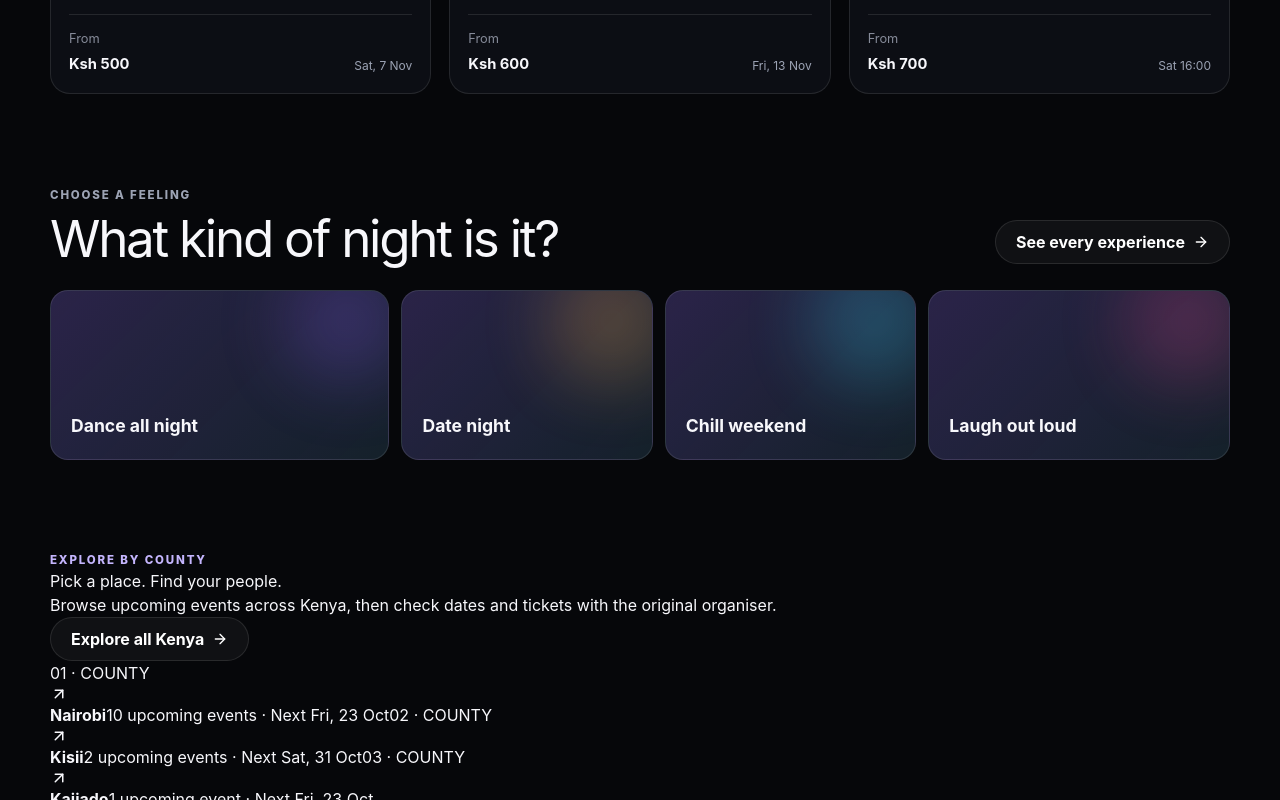
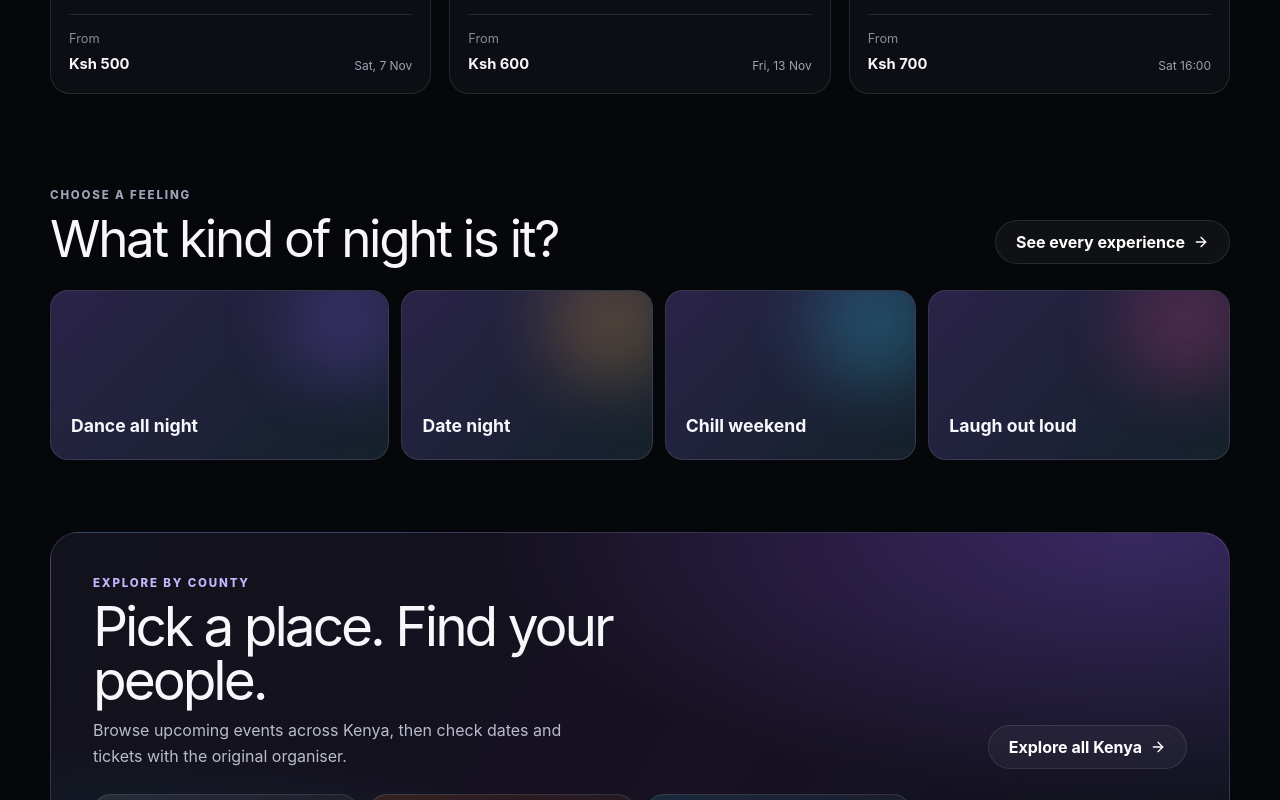
Before and after one commit to Tonnybraxton/lets-go-event, a Next.js app in the folder apps/web/: page / in a window 1280 px wide. Shown: the part 2000-2800 px from the top of the page. Built offline with nearby package versions, Linux system fonts and the light colour scheme.

Commit message:
Style county discovery and current event sections

```diff
--- a/apps/web/src/app/globals.css
+++ b/apps/web/src/app/globals.css
@@ -34,8 +34,11 @@ img { display: block; }
 .shell { width: min(1180px, calc(100% - 40px)); margin-inline: auto; }
 .eyebrow { color: #c4b5fd; font-size: .72rem; font-weight: 800; letter-spacing: .16em; text-transform: uppercase; }
 .muted { color: var(--muted); }
-.brand-mark { display: inline-flex; align-items: center; gap: 9px; font-weight: 900; letter-spacing: -.04em; }
-.brand-dot { width: 28px; height: 28px; border-radius: 50%; display: grid; place-items: center; background: linear-gradient(135deg, var(--violet), #6d35ea); box-shadow: 0 0 24px rgba(139,92,246,.5); }
+.brand-mark { display: inline-flex; align-items: center; gap: 10px; flex-shrink: 0; font-weight: 850; letter-spacing: -.045em; }
+.brand-symbol { width: 38px; height: 38px; flex: 0 0 auto; filter: drop-shadow(0 5px 12px rgba(124,58,237,.3)); }
+.brand-wordmark { color: #fbfaff; font-size: 1rem; font-weight: 900; letter-spacing: -.045em; }
+.brand-wordmark span { color: #c4b5fd; }
+.brand-footer-label { display: none; }
 
 .site-header { position: sticky; top: 0; z-index: 40; padding: 14px 0; backdrop-filter: blur(18px); background: rgba(6,7,10,.72); border-bottom: 1px solid var(--line); }
 .nav-row { display: flex; align-items: center; gap: 28px; }
@@ -103,10 +106,26 @@ img { display: block; }
 .mood:nth-child(2)::before { background: var(--amber); }.mood:nth-child(3)::before { background: var(--cyan); }.mood:nth-child(4)::before { background: #ec4899; }
 .mood strong { position: relative; font-size: 1.1rem; }
 
+.county-discovery-section { padding-top: 72px; }
+.county-discovery { position: relative; isolation: isolate; overflow: hidden; padding: clamp(24px, 4vw, 42px); border: 1px solid rgba(196,181,253,.2); border-radius: 28px; background: radial-gradient(ellipse at 4% 100%, rgba(56,217,255,.15), transparent 38%), radial-gradient(ellipse at 92% 0%, rgba(139,92,246,.3), transparent 42%), linear-gradient(120deg, #11121b, #171122 55%, #10141e); }
+.county-discovery::before { content: ""; position: absolute; z-index: -1; width: 260px; height: 260px; right: 23%; bottom: -230px; border-radius: 50%; background: rgba(249,115,22,.28); filter: blur(70px); }
+.county-discovery-heading { display: flex; align-items: end; justify-content: space-between; gap: 24px; margin-bottom: 25px; }
+.county-discovery-heading h2 { max-width: 650px; margin: 8px 0 10px; font-size: clamp(2rem, 4.3vw, 3.6rem); line-height: .98; letter-spacing: -.055em; }
+.county-discovery-heading p:not(.eyebrow) { max-width: 520px; margin: 0; color: #b9bdca; line-height: 1.6; }
+.county-discovery-grid { display: grid; grid-template-columns: repeat(4, minmax(0, 1fr)); gap: 11px; }
+.county-feature-card { min-height: 148px; display: flex; flex-direction: column; justify-content: space-between; gap: 17px; padding: 17px; border: 1px solid rgba(255,255,255,.12); border-radius: 18px; background: linear-gradient(135deg, rgba(255,255,255,.085), rgba(255,255,255,.025)); transition: transform .2s, border-color .2s, background .2s; }
+.county-feature-card:nth-child(2) { background: linear-gradient(135deg, rgba(249,115,22,.14), rgba(255,255,255,.025)); }
+.county-feature-card:nth-child(3) { background: linear-gradient(135deg, rgba(56,217,255,.12), rgba(255,255,255,.025)); }
+.county-feature-card:nth-child(4) { background: linear-gradient(135deg, rgba(236,72,153,.13), rgba(255,255,255,.025)); }
+.county-feature-card:hover { transform: translateY(-3px); border-color: rgba(196,181,253,.5); }
+.county-feature-top { display: flex; align-items: center; justify-content: space-between; color: #c4b5fd; font-size: .62rem; font-weight: 850; letter-spacing: .14em; }
+.county-feature-card > strong { font-size: clamp(1.35rem, 2vw, 1.8rem); letter-spacing: -.04em; }
+.county-feature-meta { color: #b0b5c3; font-size: .78rem; }
+
 .page-hero { padding: 84px 0 36px; }
 .page-hero h1 { font-size: clamp(2.7rem, 7vw, 5.6rem); line-height: .95; letter-spacing: -.055em; margin: 12px 0 16px; }
 .filter-bar { display: flex; gap: 8px; padding: 12px; border: 1px solid var(--line); border-radius: 18px; background: var(--elevated); margin-bottom: 28px; overflow-x: auto; }
-.filter-chip { white-space: nowrap; border: 1px solid var(--line); background: rgba(255,255,255,.04); border-radius: 999px; padding: 9px 14px; color: #c4c6ce; font-size: .8rem; }
+.filter-chip { display: inline-flex; align-items: center; gap: 6px; white-space: nowrap; border: 1px solid var(--line); background: rgba(255,255,255,.04); border-radius: 999px; padding: 9px 14px; color: #c4c6ce; font-size: .8rem; cursor: pointer; }
 .filter-chip.active { background: white; color: #090a0d; }
 
 .hot-counties { margin: 0 0 28px; padding: 22px; border: 1px solid rgba(249,115,22,.24); border-radius: 22px; background: linear-gradient(135deg, rgba(249,115,22,.09), rgba(139,92,246,.08)), var(--elevated); }
@@ -158,6 +177,7 @@ img { display: block; }
 .detail-grid { display: grid; grid-template-columns: minmax(0, 1.7fr) minmax(320px, .75fr); gap: 68px; padding: 58px 0 100px; align-items: start; }
 .prose h2 { font-size: 2rem; letter-spacing: -.035em; margin: 0 0 16px; }.prose p { color: #afb2bd; line-height: 1.8; }
 .info-list { display: grid; grid-template-columns: 1fr 1fr; gap: 12px; margin: 30px 0; }
+.event-actions { display: flex; align-items: center; gap: 10px; flex-wrap: wrap; margin: 22px 0 34px; }
 .info-item { padding: 17px; border: 1px solid var(--line); border-radius: 15px; background: var(--elevated); }
 .info-item small { display: block; color: #838898; margin-bottom: 7px; }
 .ticket-panel { position: sticky; top: 95px; padding: 22px; border-radius: 21px; border: 1px solid rgba(255,255,255,.14); background: rgba(18,21,29,.92); box-shadow: 0 28px 80px rgba(0,0,0,.42); }
@@ -174,6 +194,7 @@ img { display: block; }
 
 .footer { border-top: 1px solid var(--line); margin-top: 110px; padding: 50px 0 100px; color: #858996; }
 .footer-row { display: flex; justify-content: space-between; gap: 30px; }.footer p { max-width: 440px; line-height: 1.6; }
+.brand-mark-footer { position: relative; gap: 12px; padding-bottom: 4px; }.brand-mark-footer .brand-symbol { width: 44px; height: 44px; }.brand-mark-footer .brand-wordmark { font-size: 1.25rem; }.brand-mark-footer .brand-footer-label { display: inline-block; align-self: flex-end; margin: 0 0 5px -7px; color: #8d91a0; font-size: .55rem; font-weight: 800; letter-spacing: .2em; }
 .mobile-nav { display: none; }
 
 @media (max-width: 900px) {
@@ -184,12 +205,13 @@ img { display: block; }
   .mood-grid { grid-template-columns: 1fr 1fr; }
   .detail-grid { grid-template-columns: 1fr; gap: 30px; }
   .county-grid { grid-template-columns: repeat(3, minmax(0, 1fr)); }
+  .county-discovery-grid { grid-template-columns: repeat(2, minmax(0, 1fr)); }
   .ticket-panel { position: relative; top: auto; }
 }
 @media (max-width: 620px) {
   .shell { width: min(100% - 24px, 1180px); }
   .site-header { padding: 10px 0; }
-  .location-pill { max-width: 170px; overflow: hidden; text-overflow: ellipsis; white-space: nowrap; }
+  .location-pill { max-width: 170px; overflow: hidden; text-overflow: ellipsis; white-space: nowrap; }.brand-symbol { width: 34px; height: 34px; }
   .hero { min-height: 610px; }.hero-content { padding: 100px 0 90px; }.hero h1 { font-size: 3.45rem; }
   .discovery-box { margin-top: -58px; padding: 12px; }.discovery-form { grid-template-columns: 1fr; }.discovery-form .button { min-height: 50px; }
   .section { padding-top: 72px; }.section-heading { align-items: start; flex-direction: column; }.section-heading p { margin: 0; }
@@ -199,6 +221,8 @@ img { display: block; }
   .detail-grid { padding-top: 35px; }.info-list, .form-grid { grid-template-columns: 1fr; }.form-group.full { grid-column: auto; }
   .map-heading { align-items: start; flex-direction: column; }.map-heading > p { text-align: left; }.leaflet-map-shell { height: 470px; }.leaflet-map-shell.kenya { height: 520px; }.leaflet-map-shell.compact { height: 320px; }.map-privacy { margin-left: 0; flex-basis: 100%; }
   .hot-counties-heading { align-items: start; flex-direction: column; }.county-grid { grid-template-columns: repeat(2, minmax(0, 1fr)); }
+  .county-discovery-heading { align-items: start; flex-direction: column; }
+  .county-feature-card { min-height: 136px; padding: 14px; }
   .footer-row { flex-direction: column; }
   body { padding-bottom: 66px; }
   .mobile-nav { display: flex; position: fixed; z-index: 50; bottom: 0; left: 0; right: 0; justify-content: space-around; padding: 9px 8px max(8px, env(safe-area-inset-bottom)); border-top: 1px solid var(--line); background: rgba(8,9,13,.94); backdrop-filter: blur(18px); }
```
